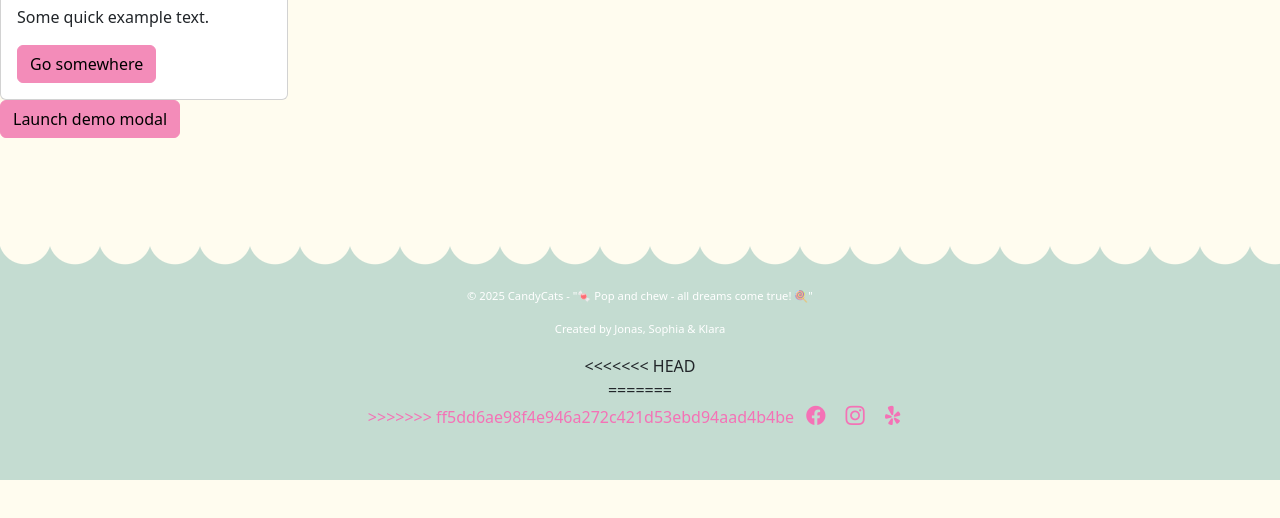
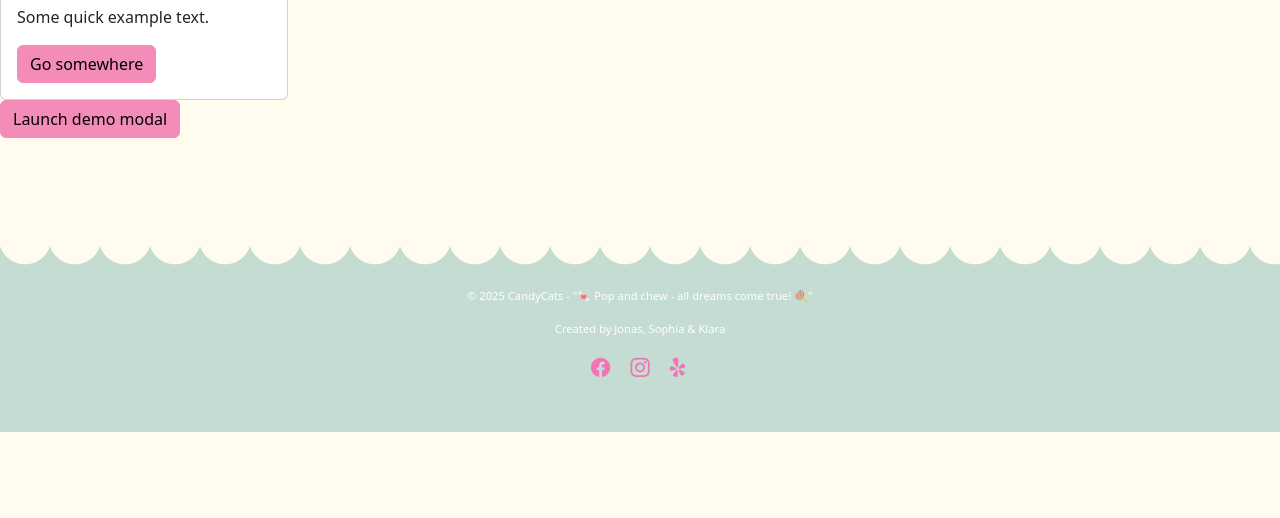
Before and after one commit to KaptenKatthatt/candycatz-jo, a website built with Vite: page index.html in a window 1280 px wide. Shown: the part 474-992 px from the top of the page. After the commit the page ends 956 px from the top, so only its background shows below. Built offline with nearby package versions, Linux system fonts and the light colour scheme; no server answers; files whose address does not match are found by name.

Commit message:
all set good to go next feature

```diff
--- a/index.html
+++ b/index.html
@@ -113,11 +113,8 @@
         <p>&copy; 2025 CandyCats - "🍬 Pop and chew - all dreams come true! 🍭"</p>
         <p>Created by Jonas, Sophia & Klara</p>
       </div>
-<<<<<<< HEAD
     <div>
-=======
       <div class="footer-icons">
->>>>>>> ff5dd6ae98f4e946a272c421d53ebd94aad4b4be
         <i class="bi bi-facebook"></i>
         <i class="bi bi-instagram"></i>
         <i class="bi bi-yelp"></i>
```
